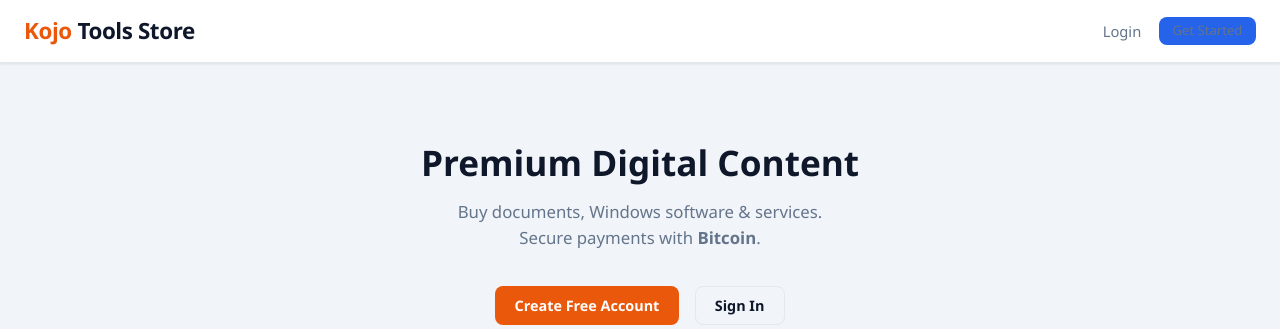
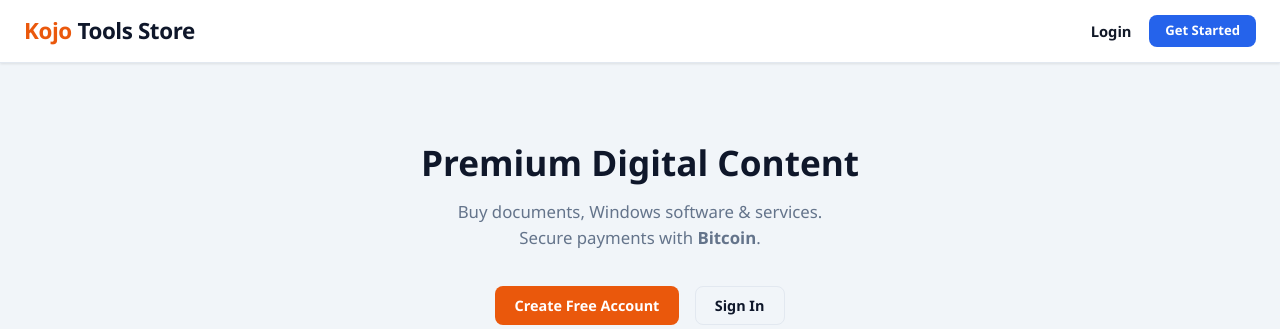
Before and after one commit to ajewoletemi/kojo-content-store, a FastAPI app: page / in a window 1280 px wide. Shown: the top 329 px of the page. Run offline with FastAPI, Linux system fonts and the light colour scheme.

Commit message:
Update style.css

```diff
--- a/app/static/css/style.css
+++ b/app/static/css/style.css
@@ -379,3 +379,24 @@ tr:last-child td { border-bottom: none; }
   .header { flex-direction: column; gap: 0.7rem; }
   .nav { flex-wrap: wrap; justify-content: center; }
 }
+
+/* --- Top Nav Buttons Fix --- */
+.nav a[href*="login"] {
+    color: #111827; /* Dark gray, very visible */
+    font-weight: 600;
+    text-decoration: none;
+}
+
+.nav a[href*="register"],
+.nav a[href*="signup"] {
+    background-color: #2563eb; /* Your blue */
+    color: #ffffff !important; /* White font */
+    font-weight: 600;
+    padding: 8px 16px;
+    border-radius: 8px;
+    text-decoration: none;
+}
+
+.nav a[href*="register"]:hover {
+    background-color: #1d4ed8; /* Darker blue on hover */
+}
```
